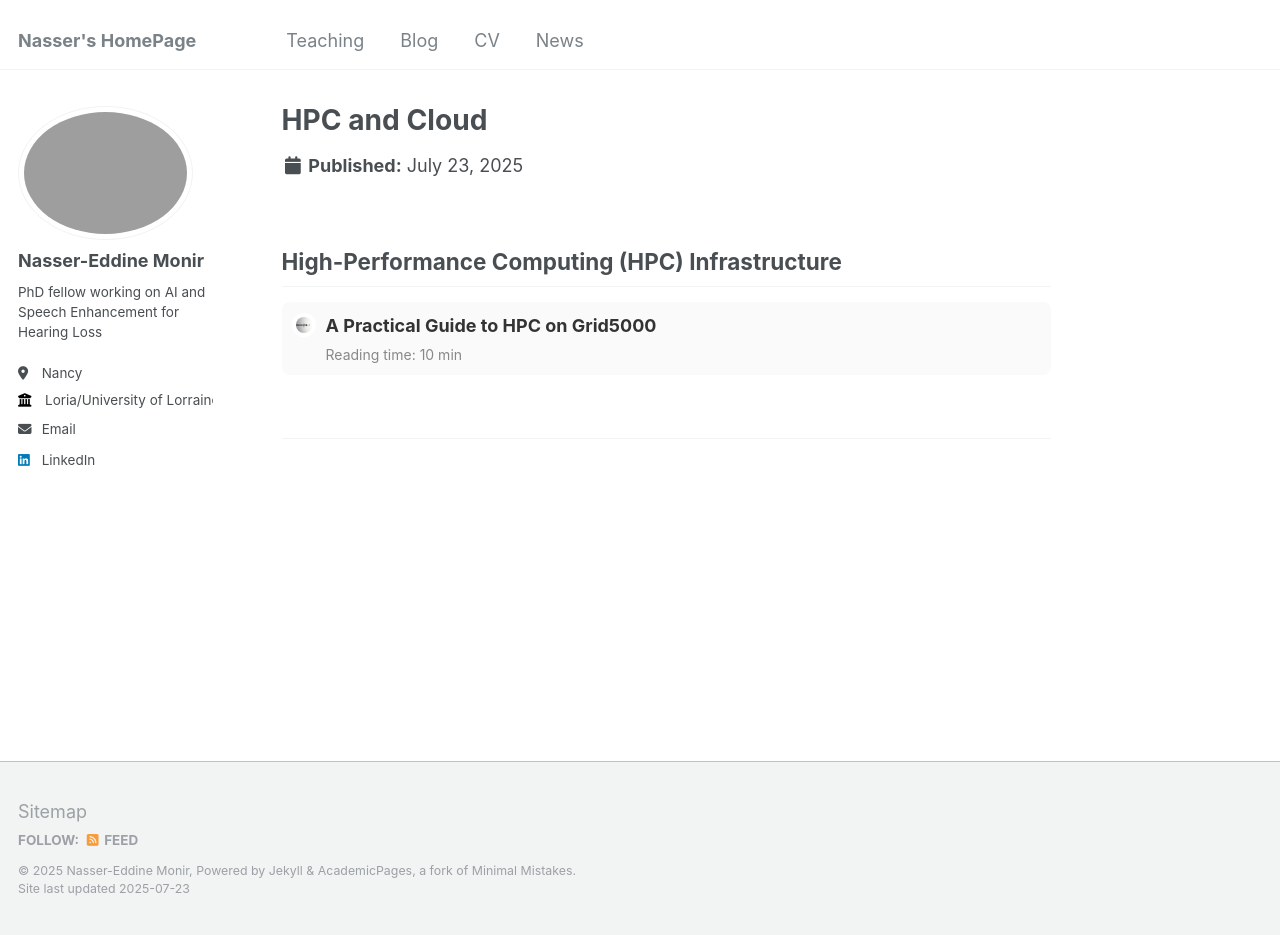
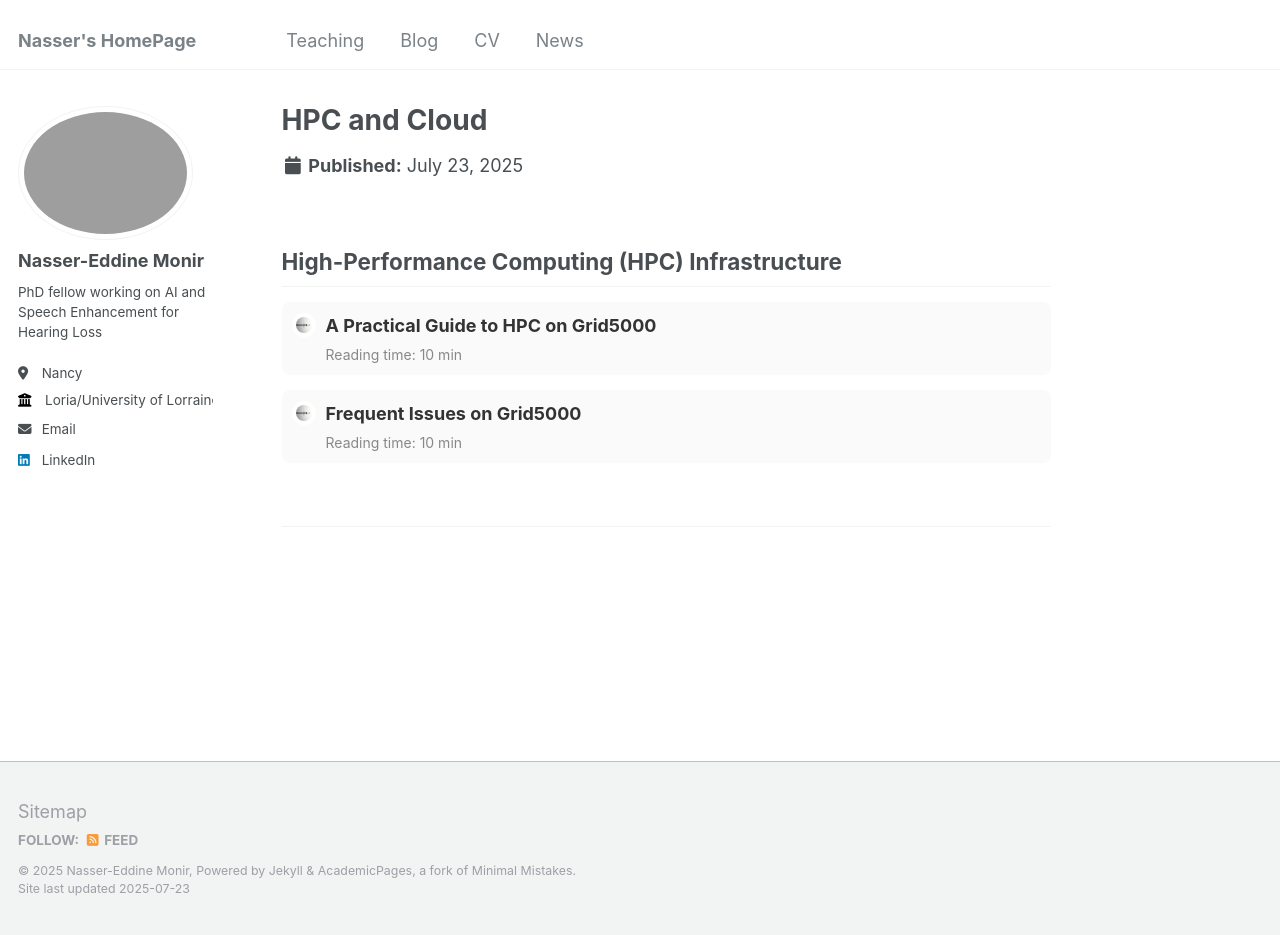
Before and after one commit to Nasseredd/nasseredd.github.io, a Jekyll site: the page built from _blog/hpc-and-cloud/index.md, in a window 1280 px wide and 935 px high. Built offline with Jekyll 4.4.1, drawn with Linux system fonts in a browser that asks for light colours.

Commit message:
added the link to frequent issues on g5k

```diff
--- a/_blog/hpc-and-cloud/index.md
+++ b/_blog/hpc-and-cloud/index.md
@@ -12,6 +12,17 @@
     <div style="display: flex; align-items: center;">
       <img src="{{ site.baseurl }}/files/blog/speech-and-language-processing-.jpg" alt="Article Icon" style="width: 24px; height: 24px; margin-right: 10px; border-radius: 50%; background-color: #fff; padding: 4px;">
       <span style="font-size: 18px; font-weight: bold; color: #333;">A Practical Guide to HPC on Grid5000</span>
+    </div>
+    <div style="font-size: 14px; color: #888; margin-top: 5px; margin-left: 34px;">Reading time: 10 min</div>
+  </a>
+</div>
+
+<div style="width: 100%; background-color: #fafafa; border-radius: 8px; padding: 10px; margin-top: 15px; display: flex; flex-direction: column; align-items: flex-start;">
+  <a href="{{ site.baseurl }}/blog/hpc-and-cloud/frequent-issues"
+     style="text-decoration: none; color: inherit; display: flex; flex-direction: column; width: 100%;">
+    <div style="display: flex; align-items: center;">
+      <img src="{{ site.baseurl }}/files/blog/speech-and-language-processing-.jpg" alt="Article Icon" style="width: 24px; height: 24px; margin-right: 10px; border-radius: 50%; background-color: #fff; padding: 4px;">
+      <span style="font-size: 18px; font-weight: bold; color: #333;">Frequent Issues on Grid5000</span>
     </div>
     <div style="font-size: 14px; color: #888; margin-top: 5px; margin-left: 34px;">Reading time: 10 min</div>
   </a>
```
